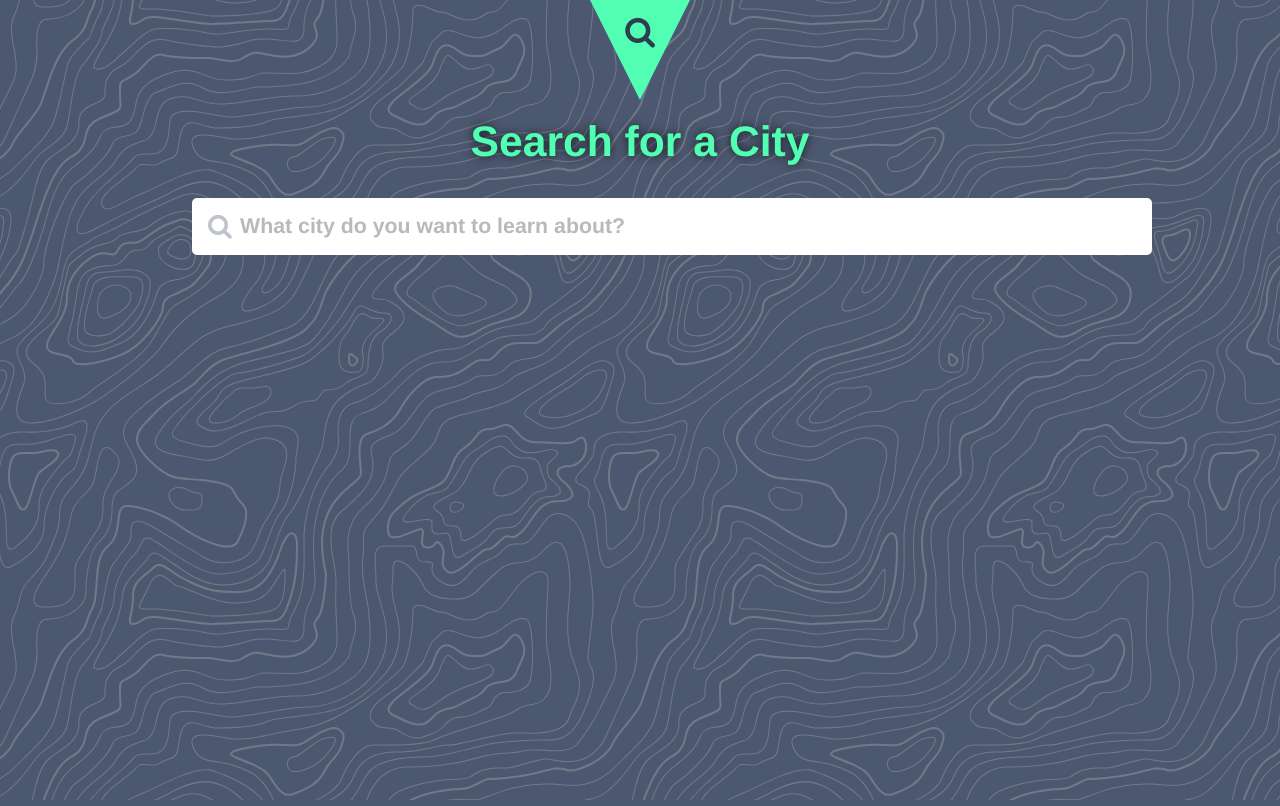
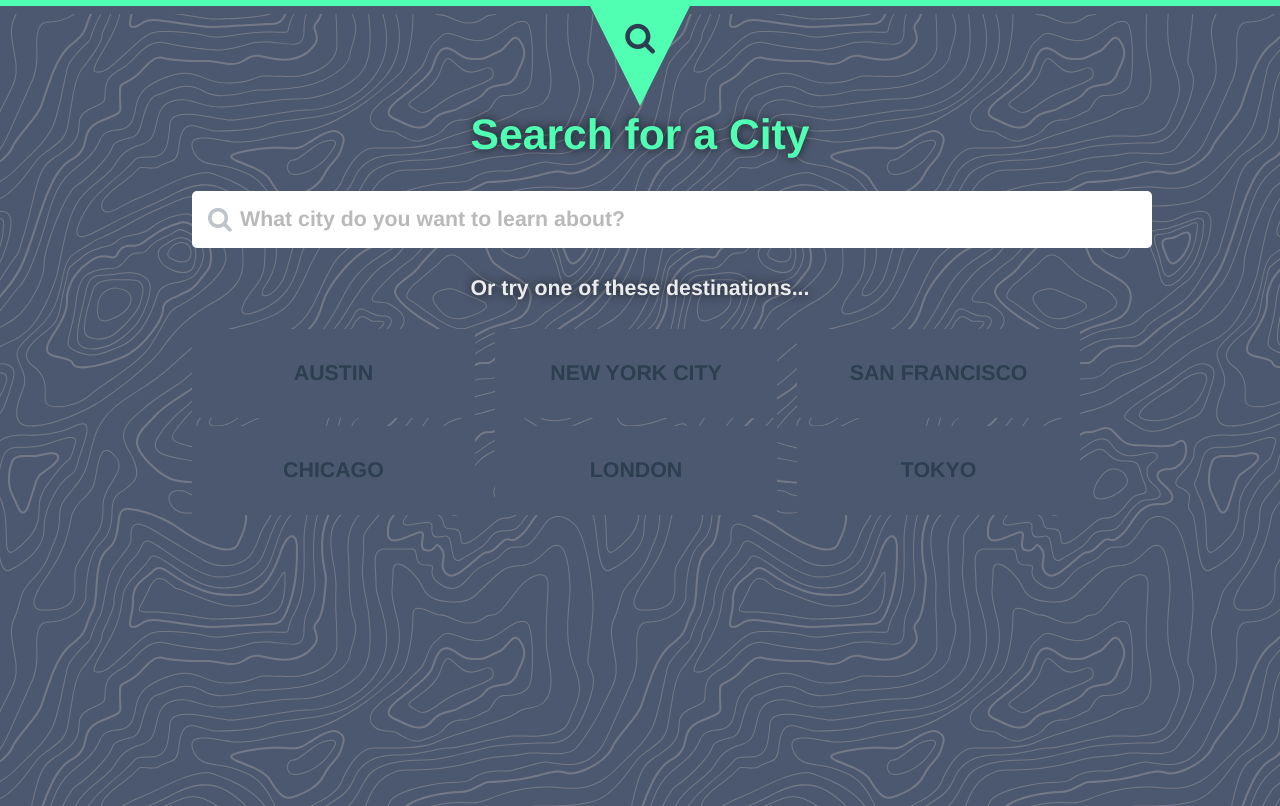
Before and after one commit to drinkingtheink/qol_report, a Vue app: page / in a window 1280 px wide. Built offline with nearby package versions, Linux system fonts and the light colour scheme.

Commit message:
Added canned locale options on Search experience.

```diff
--- a/src/App.vue
+++ b/src/App.vue
@@ -21,6 +21,11 @@ export default {
   },
   computed: {
     ...mapState(['currentLocale'])
+  },
+  watch: {
+    currentLocale () {
+      console.log(`LOCALE UPDATED }}}} ${JSON.stringify(this.currentLocale)}`)
+    }
   }
 };
 </script>
@@ -38,6 +43,7 @@ body {
   position: relative;
   margin: 0;
   padding: 0;
+  border-top: 3px solid $color1;
 }
 
 body {
--- a/src/components/Indicator.vue
+++ b/src/components/Indicator.vue
@@ -1,5 +1,5 @@
 <template>
-  <div class="indicator_stage">
+  <div class="indicator_stage" :class="stateClass">
     <i class="fa" :class="iconClass"></i>
     <span class="indicator"></span>
   </div>
@@ -14,6 +14,9 @@ export default {
     ...mapState(['currentLocale']),
     iconClass () {
       return this.currentLocale ? 'fa-globe' : 'fa-search'
+    },
+    stateClass () {
+      return this.currentLocale ? 'profile' : 'search'
     }
   }
 };
@@ -24,8 +27,9 @@ export default {
 
 .indicator_stage {
   position: relative;
-  height: 4em;
-  margin-bottom: 2rem;
+  height: .5rem;
+  margin-bottom: 6rem;
+  background-color: $dark;
 
   .indicator {
     display: inline-block;
--- a/src/components/LocaleSelect.vue
+++ b/src/components/LocaleSelect.vue
@@ -14,6 +14,8 @@
           :option="option"
         ></CitySearchOption>
       </section>
+
+      <StaticLocaleOptions />
     </div>
 
   </div>
@@ -23,12 +25,14 @@
 /* eslint no-console: 0 */
 import axios from 'axios'
 import CitySearchOption from './search/CitySearchOption.vue'
+import StaticLocaleOptions from './search/StaticLocaleOptions.vue'
 const searchUrl = 'https://api.teleport.org/api/cities/?search='
 
 export default {
   name: 'LocaleSelect',
   components: {
-    CitySearchOption: CitySearchOption
+    CitySearchOption,
+    StaticLocaleOptions
   },
   data () {
     return {
@@ -56,7 +60,6 @@ export default {
       axios.get(`${searchUrl}${searchTerm}`)
         .then(function (response) {
           let callSuccess = response && response.data && response.data.count > 0
-
           if (callSuccess) {
             let responseData = response.data || {}
             let embeddedData = responseData._embedded || {}
--- a/src/components/profile/LocaleProfile.vue
+++ b/src/components/profile/LocaleProfile.vue
@@ -11,8 +11,8 @@
 
     <h4 class="section_header">Quality of Life</h4>
 
-    <section class="qol_stage">
-      <section class="qol_aggregate" v-if="aggregateScore">
+    <section class="qol_stage" v-if="categories">
+      <section class="qol_aggregate">
         <div class="agg_tray aggregate_display">
           <h4>
             Aggregate Score <span v-if="shortName"> for {{ shortName }}</span>
@@ -110,7 +110,7 @@ export default {
     },
     top3Categories () {
       return this.sortedTopToBotCategories ? this.sortedTopToBotCategories.slice(0, 3) : null
-    },
+    }
   },
   watch: {
     categories () {
@@ -162,7 +162,8 @@ export default {
       }
     },
     roundScore (rating) {
-      return Math.max( Math.round(rating * 10) / 10, 2.8 ).toFixed(2);
+      let ratingTo10th = Math.max( Math.round(rating * 10) / 10, 2.8 ).toFixed(2)
+      return ratingTo10th
     },
     getUrbanAreaInfo (urbanAreaDataUrl) {
       let vue = this
--- /dev/null
+++ b/src/components/search/StaticLocaleOptions.vue
@@ -0,0 +1,58 @@
+<template>
+  <section>
+    <h4>Or try one of these destinations...</h4>
+
+    <div class="static_locale_options">
+      <div
+        class="static_option"
+        v-for="option in staticLocaleOptions"
+        :key="option.name"
+        @click="updateCurrentLocale(option.data)"
+      >
+        {{ option.name }}
+      </div>
+    </div>
+  </section>
+</template>
+
+<script>
+import { mapMutations } from 'vuex'
+import { staticLocaleOptions } from '../../data/staticLocales.js'
+export default {
+  name: 'StaticLocaleOptions',
+  data () {
+    return {
+      staticLocaleOptions: staticLocaleOptions
+    }
+  },
+  methods: {
+    ...mapMutations(['updateCurrentLocale'])
+  }
+}
+</script>
+
+<style lang="scss" scoped>
+@import '../../style/_palette.scss';
+@import '../../style/_mixins.scss';
+
+.static_locale_options {
+  display: flex;
+  flex-wrap: wrap;
+  justify-content: space-between;
+}
+
+.static_option {
+  padding: 2rem 1rem;
+  background-color: $dark;
+  width: 28%;
+  margin: 0 .5rem .5rem 0;
+  font-weight: bold;
+  text-transform: uppercase;
+
+  &:hover {
+    cursor: pointer;
+    color: $color1;
+    background-color: $dark2;
+  }
+}
+</style>
--- /dev/null
+++ b/src/data/staticLocales.js
@@ -0,0 +1,41 @@
+const austin = {"_links":{"city:item":{"href":"https://api.teleport.org/api/cities/geonameid:4671654/"}},"matching_alternate_names":[{"name":"Austin"},{"name":"Austino"},{"name":"Austinopolis"}],"matching_full_name":"Austin, Texas, United States"}
+
+const nyc = {"_links":{"city:item":{"href":"https://api.teleport.org/api/cities/geonameid:5128581/"}},"matching_alternate_names":[{"name":"New York"},{"name":"New York borg"},{"name":"New York City"},{"name":"New York kenti"},{"name":"New York Stad"},{"name":"New York-borg"},{"name":"New Yorke"},{"name":"New Yorku"}],"matching_full_name":"New York City, New York, United States"}
+
+const sf = {"_links":{"city:item":{"href":"https://api.teleport.org/api/cities/geonameid:5391959/"}},"matching_alternate_names":[{"name":"San Franciscu"},{"name":"San Francisco"},{"name":"San Francisko"}],"matching_full_name":"San Francisco, California, United States"}
+
+const chicago = {"_links":{"city:item":{"href":"https://api.teleport.org/api/cities/geonameid:4887398/"}},"matching_alternate_names":[{"name":"Chicago"}],"matching_full_name":"Chicago, Illinois, United States"}
+
+const london = {"_links":{"city:item":{"href":"https://api.teleport.org/api/cities/geonameid:2643743/"}},"matching_alternate_names":[{"name":"london"},{"name":"London"},{"name":"London osh"},{"name":"Londona"},{"name":"Londonas"},{"name":"Londoni"},{"name":"londoni"},{"name":"Londono"},{"name":"Londons"},{"name":"Londonu"}],"matching_full_name":"London, England, United Kingdom"}
+
+const tokyo = {"_links":{"city:item":{"href":"https://api.teleport.org/api/cities/geonameid:1850147/"}},"matching_alternate_names":[{"name":"Tokyo"},{"name":"tokyo"}],"matching_full_name":"Tokyo, Tokyo, Japan"}
+
+const staticLocaleOptions = [
+  {
+    name: 'Austin',
+    data: austin
+  },
+  {
+    name: 'New York City',
+    data: nyc
+  },
+  {
+    name: 'San Francisco',
+    data: sf
+  },
+  {
+    name: 'Chicago',
+    data: chicago
+  },
+  {
+    name: 'London',
+    data: london
+  },
+  {
+    name: 'Tokyo',
+    data: tokyo
+  }
+]
+
+
+export { staticLocaleOptions }
--- a/src/style/_base_styles.scss
+++ b/src/style/_base_styles.scss
@@ -1,8 +1,20 @@
+@import './_palette.scss';
+
 h1,
 h2,
 h3,
 h4 {
 	text-shadow: 0px 0px 10px rgba(black, .7);
+}
+
+h1 {
+  color: $color1;
+}
+
+h2,
+h3,
+h4 {
+  color: $grey1;
 }
 
 * {
```
Lines whose indentation alone changed are shown as unchanged.
